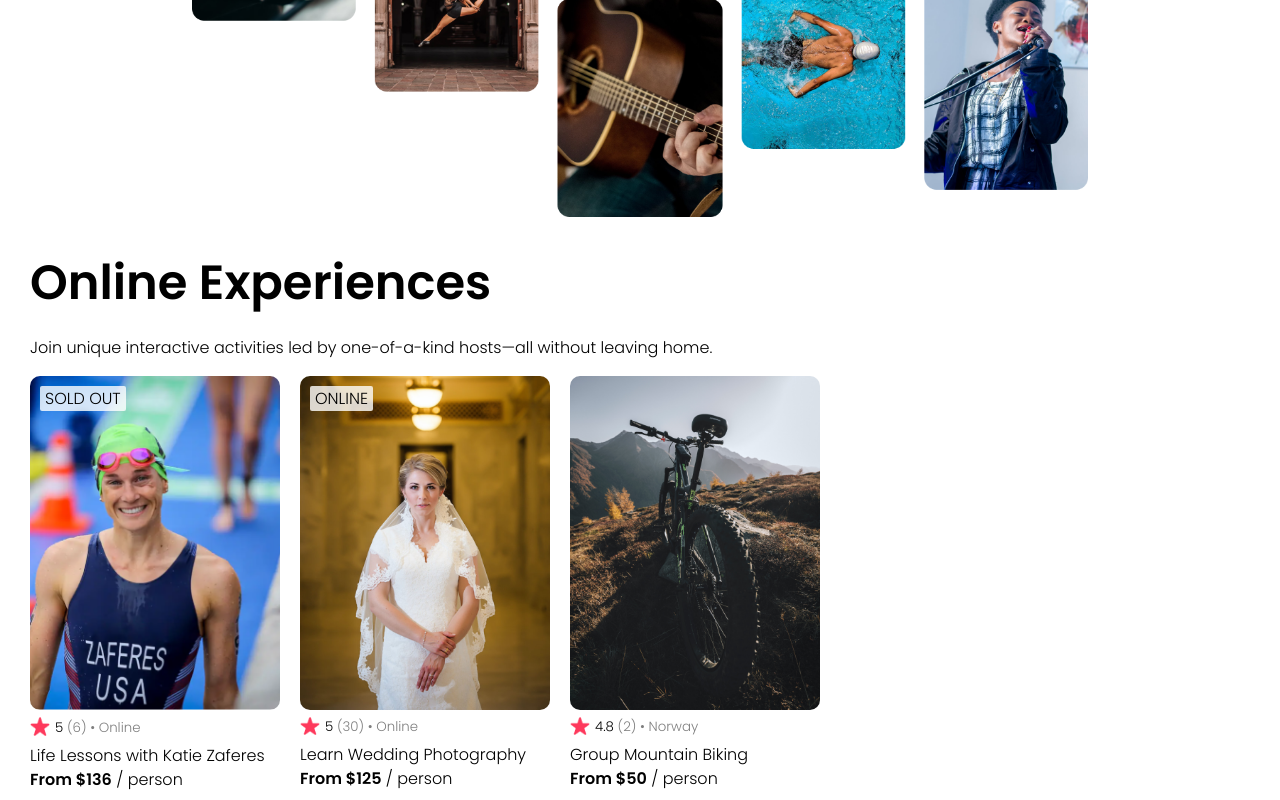
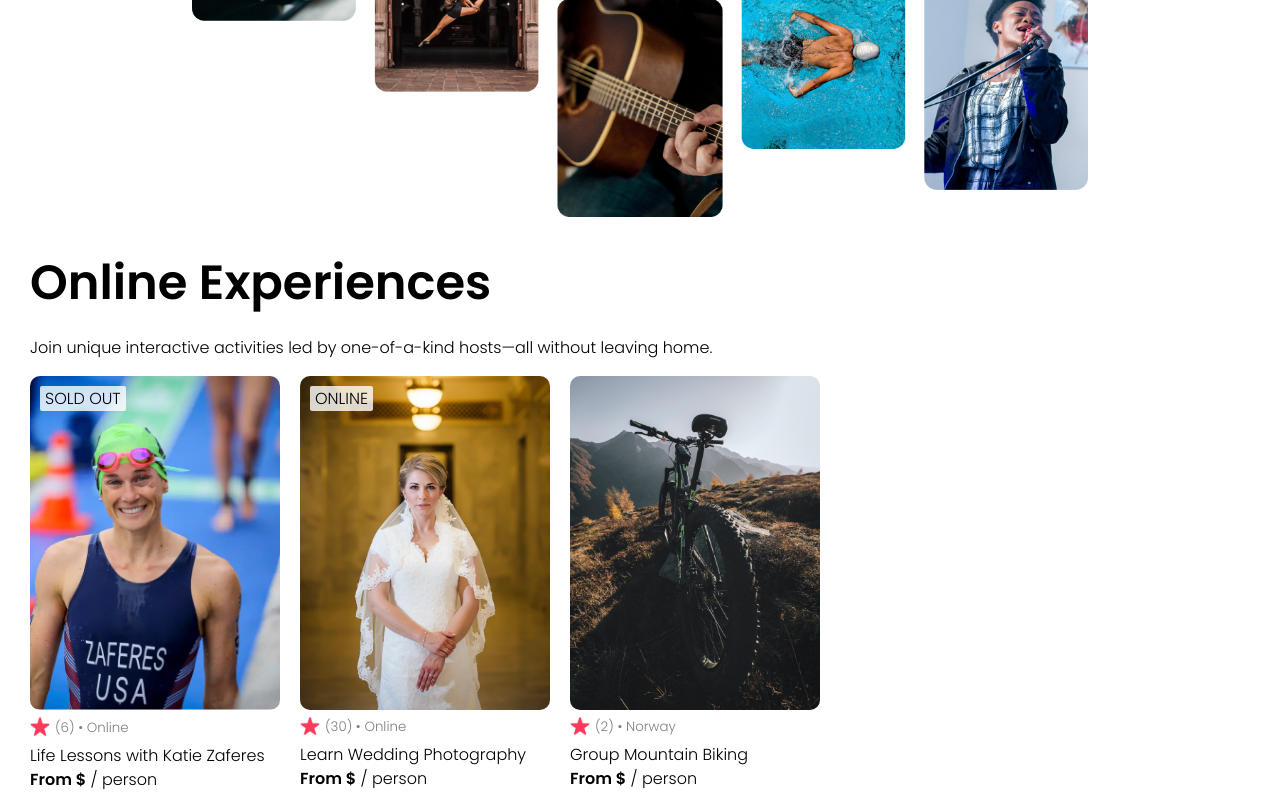
Before and after one commit to tuanh490/AirBnb-static-page, a React (Vite) app: page / in a window 1280 px wide. Shown: the part 428-1228 px from the top of the page. Built offline with nearby package versions, Linux system fonts and the light colour scheme.

Commit message:
Change way to pass props

```diff
--- a/src/App.jsx
+++ b/src/App.jsx
@@ -6,17 +6,11 @@ import Card from "./components/Card"
 import data from "./data"
 
 export default function App() {
-    const cards = data.map(el => {
+    const cards = data.map(item => {
         return (
             <Card
-                key={el.id}
-                openSpots={el.openSpots}
-                img={"/" + "AirBnb-static-page/" + el.coverImg}
-                rating={el.stats.rating}
-                reviewCount={el.stats.reviewCount}
-                location={el.location}
-                title={el.title}
-                price={el.price}
+                key={item.id}
+                {...item}
             />
         )
     })
--- a/src/components/Card.jsx
+++ b/src/components/Card.jsx
@@ -12,18 +12,18 @@ export default function Card(props) {
         <section className="card">
             <div className="card-thumbnail">
                 {badgeText && <div className="card-status">{badgeText}</div>}
-                <img src={props.img} alt="" className="card-img" />
+                <img src={props.coverImg} alt="" className="card-img" />
             </div>
             <div className="card-info">
                 <p className="card-rating">
                     <img src={star} alt="" className="star" />
-                    <small>{props.rating} <span className="">({props.reviewCount}) &#x2022; {props.location}</span></small>
+                    <small>{props.rating} <span className="">({props.stats.reviewCount}) &#x2022; {props.location}</span></small>
                 </p>
                 <p className="card-title">
                     {props.title}
                 </p>
                 <p className="card-price">
-                    <b>From ${props.price}</b> / person
+                    <b>From ${props.stats.price}</b> / person
                 </p>
             </div>
         </section>
```
